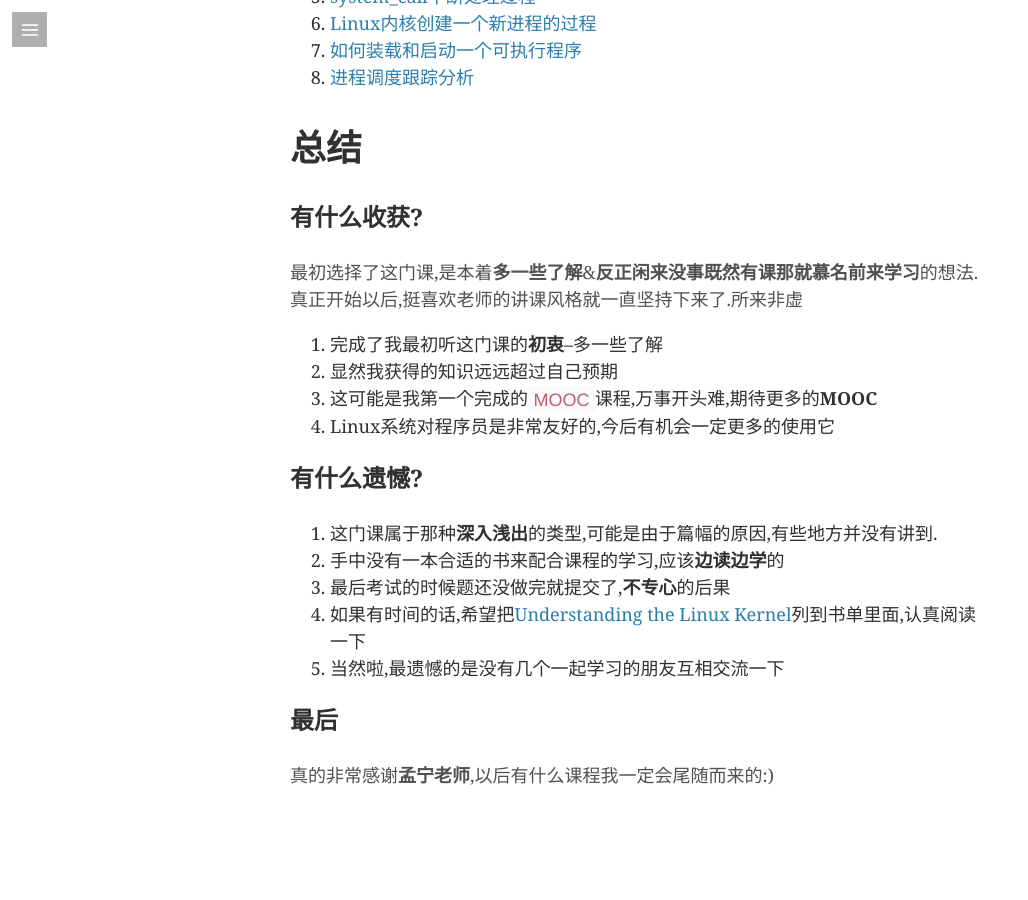
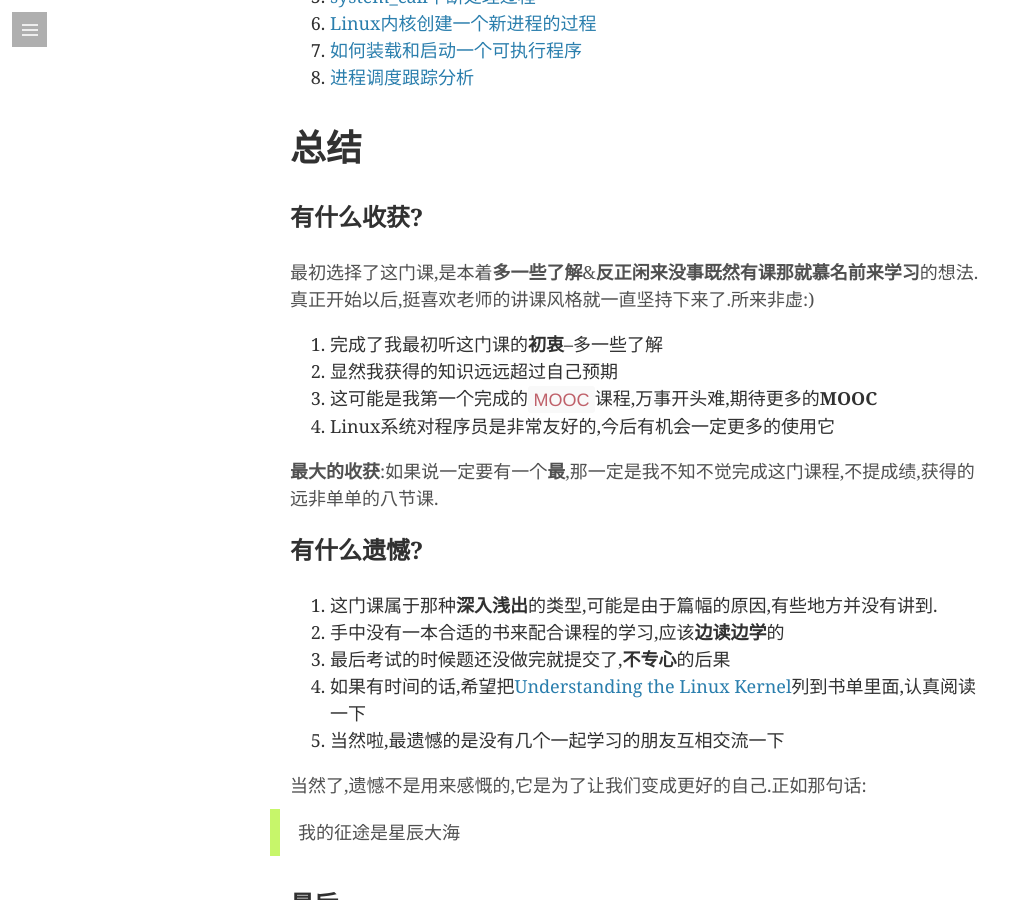
Before and after one commit to uglyyouth/uglyyouth.github.io, a Jekyll site: the page built from _posts/2015-04-26-linux.md, in a window 1280 px wide and 900 px high, scrolled down 1955 px. Shown: the whole window, without its empty margins (0-1028 px from the left). Built offline with Jekyll 4.4.1, drawn with Linux system fonts in a browser that asks for light colours; some web fonts are replaced; comment, search, counter and statistics services are not loaded.

Commit message:
post 5.1

```diff
--- a/_posts/2015-04-26-linux.md
+++ b/_posts/2015-04-26-linux.md
@@ -48,12 +48,14 @@ video: false
 
 ###有什么收获?
 
-最初选择了这门课,是本着**多一些了解**&**反正闲来没事既然有课那就慕名前来学习**的想法.真正开始以后,挺喜欢老师的讲课风格就一直坚持下来了.所来非虚
+最初选择了这门课,是本着**多一些了解**&**反正闲来没事既然有课那就慕名前来学习**的想法.真正开始以后,挺喜欢老师的讲课风格就一直坚持下来了.所来非虚:)
 
 1. 完成了我最初听这门课的**初衷**--多一些了解
 2. 显然我获得的知识远远超过自己预期
 3. 这可能是我第一个完成的`MOOC`课程,万事开头难,期待更多的**MOOC**
 4. Linux系统对程序员是非常友好的,今后有机会一定更多的使用它
+
+**最大的收获**:如果说一定要有一个**最**,那一定是我不知不觉完成这门课程,不提成绩,获得的远非单单的八节课.
 
 ###有什么遗憾?
 
@@ -63,6 +65,11 @@ video: false
 4. 如果有时间的话,希望把[Understanding the Linux Kernel](http://www.amazon.com/Understanding-Linux-Kernel-Third-Edition/dp/0596005652)列到书单里面,认真阅读一下
 5. 当然啦,最遗憾的是没有几个一起学习的朋友互相交流一下
 
+当然了,遗憾不是用来感慨的,它是为了让我们变成更好的自己.正如那句话:
+
+>我的征途是星辰大海
+
+
 ###最后
 
 真的非常感谢**孟宁老师**,以后有什么课程我一定会尾随而来的:)
```
